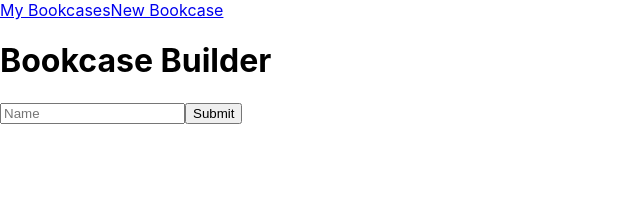
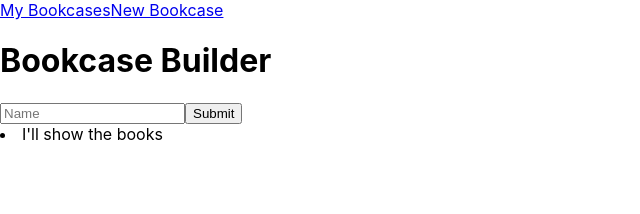
Before and after one commit to RachelWyatt/bookcase-client, a React (Create React App) app: page /bookcases/new in a window 1280 px wide. Shown: the top 214 px of the page, without its empty margins (0-640 px from the left). Built offline with nearby package versions, Linux system fonts and the light colour scheme; no server answers.

Commit message:
import BookcaseCard and set up path, add mapStateToProps to get bookcase state in App.js

```diff
--- a/src/App.js
+++ b/src/App.js
@@ -1,5 +1,6 @@
 import React from 'react';
 import BookcasesContainer from './components/BookcasesContainer.js'
+import BookcaseCard from './components/BookcaseCard.js'
 import NewBookcase from './components/NewBookcase.js'
 import NavBar from './components/NavBar.js'
 import { getMyBookcases } from './actions/bookcases.js'
@@ -19,10 +20,20 @@
           <h1> Bookcase Builder </h1>
           < BookcasesContainer />
           <Route exact path= '/bookcases/new' component={ NewBookcase }/>
+          <Route exact path= '/bookcases/:id' render={ props =>
+            {return <BookcaseCard {...props} />
+          }
+          }/>
       </div>
     </Router>
   );
   }
 }
 
-export default (connect(null, { getMyBookcases })(App));
+const mapStateToProps = state => {
+  return ({
+    myBookcases: state.myBookcases
+  })
+}
+
+export default (connect(mapStateToProps, { getMyBookcases })(App));
```
